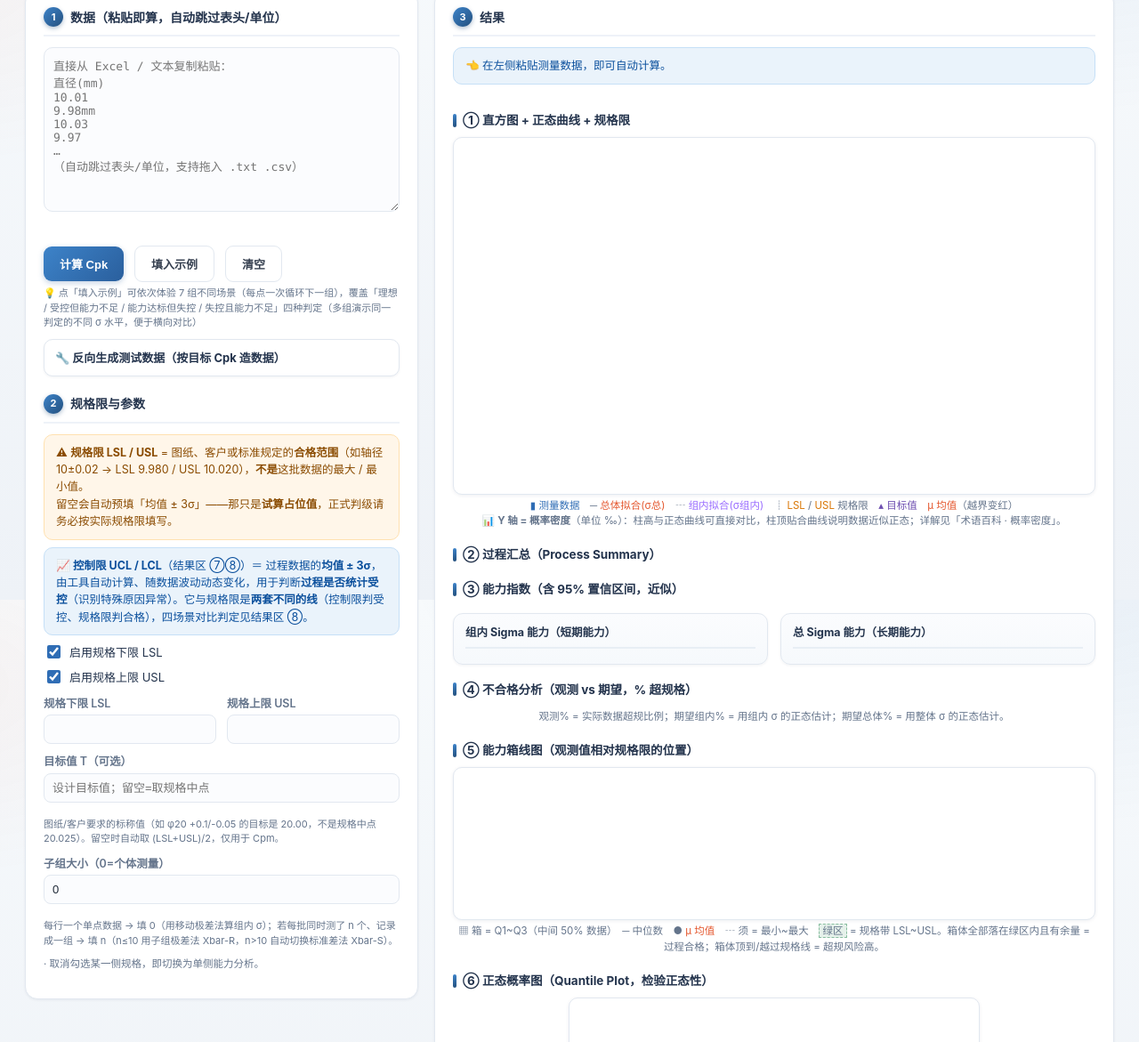
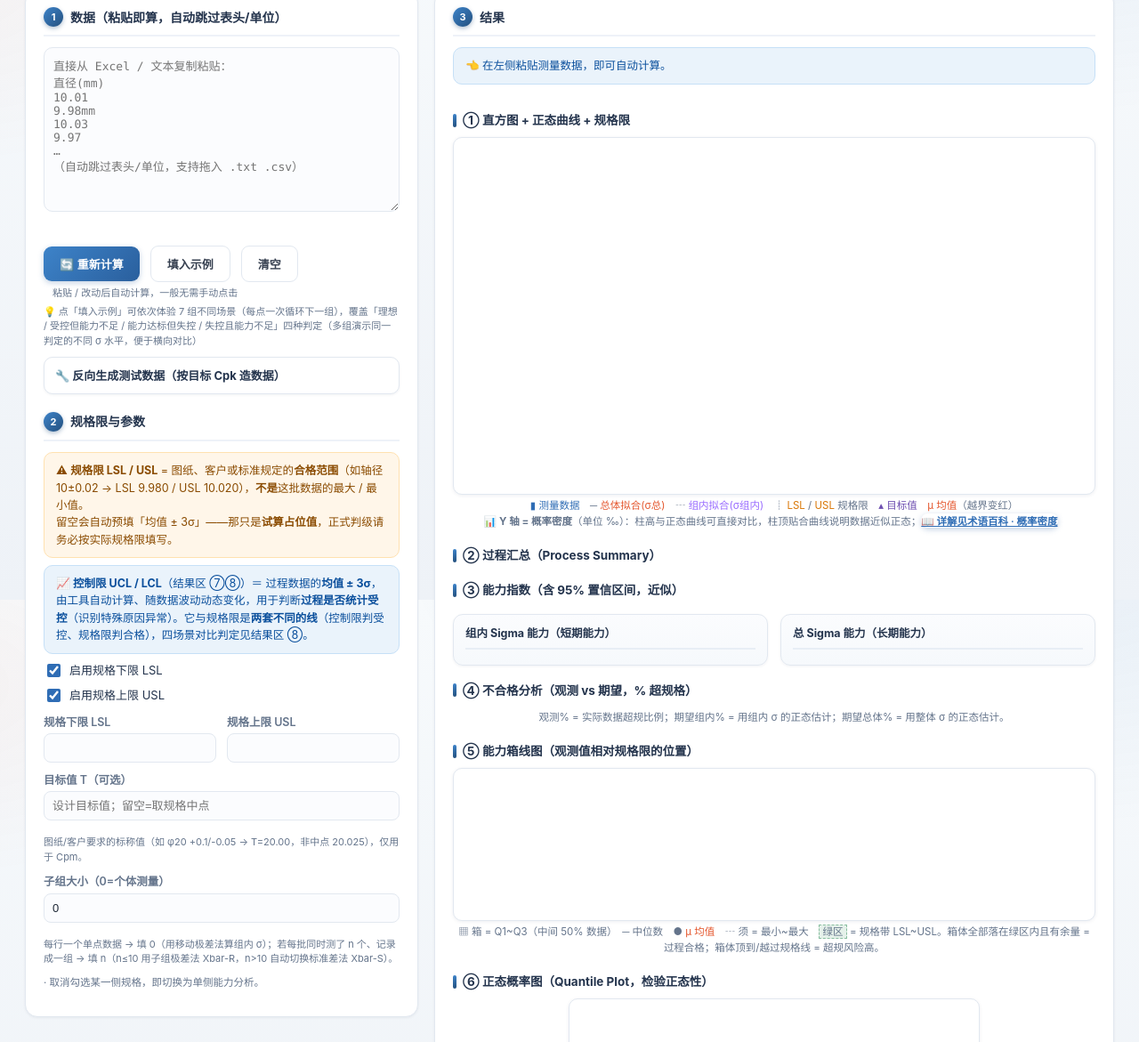
Before and after one commit to GTX950L/cpk-jmp-studio, a plain HTML site: page cpk_calculator.html in a window 1280 px wide. Shown: the part 126-1297 px from the top of the page at 89% size. Drawn offline with Linux system fonts and the light colour scheme.

Commit message:
fix: 用户指引优化——重新计算按钮措辞、术语百科图例直达、目标值 T 说明精简

```diff
--- a/cpk_calculator.html
+++ b/cpk_calculator.html
@@ -115,6 +115,9 @@
           display:flex;align-items:center;gap:6px}
   details summary:hover{color:var(--brand)}
   .legend{font-size:11.5px;color:var(--muted);margin-top:4px;text-align:center}
+  .gloss-jump{background:none;border:none;padding:0;font-size:inherit;color:var(--brand);
+              text-decoration:underline;cursor:pointer;font-family:inherit}
+  .gloss-jump:hover{color:var(--brand-dark)}
   footer{text-align:center;color:var(--muted);font-size:11.5px;padding:20px;
          border-top:1px solid var(--border);background:rgba(255,255,255,.55);margin-top:8px}
   code{background:#eef2f7;padding:1px 5px;border-radius:4px;font-size:12px;color:#1e4d8c}
@@ -273,9 +276,10 @@
     <textarea id="data" placeholder="直接从 Excel / 文本复制粘贴：&#10;直径(mm)&#10;10.01&#10;9.98mm&#10;10.03&#10;9.97&#10;…&#10;（自动跳过表头/单位，支持拖入 .txt .csv）"></textarea>
     <div id="parseInfo" class="parseinfo"></div>
     <div style="margin-top:10px">
-      <button id="btnCalc">计算 Cpk</button>
+      <button id="btnCalc">🔄 重新计算</button>
       <button id="btnSample" class="sec">填入示例</button>
       <button id="btnClear" class="sec">清空</button>
+      <span class="subhint" style="margin-left:10px">粘贴 / 改动后自动计算，一般无需手动点击</span>
     </div>
     <div id="sampleInfo" class="subhint">💡 点「填入示例」可依次体验 7 组不同场景（每点一次循环下一组），覆盖「理想 / 受控但能力不足 / 能力达标但失控 / 失控且能力不足」四种判定（多组演示同一判定的不同 σ 水平，便于横向对比）</div>
 
@@ -307,7 +311,7 @@
     </div>
     <div class="row">
       <label>目标值 T（可选）<input type="number" id="target" step="any" placeholder="设计目标值；留空=取规格中点"></label>
-      <span class="subhint">图纸/客户要求的标称值（如 φ20 +0.1/-0.05 的目标是 20.00，不是规格中点 20.025）。留空时自动取 (LSL+USL)/2，仅用于 Cpm。</span>
+      <span class="subhint">图纸/客户要求的标称值（如 φ20 +0.1/-0.05 → T=20.00，非中点 20.025），仅用于 Cpm。</span>
     </div>
     <div class="row">
       <label>子组大小（0=个体测量）<input type="number" id="sub" value="0" min="0" max="25"></label>
@@ -327,7 +331,7 @@
 
     <div class="chart-title">① 直方图 + 正态曲线 + 规格限</div>
     <canvas id="cvHist" width="720" height="400"></canvas>
-    <div class="legend"><span style="color:#2f6db5">▮ 测量数据</span>　─ <span style="color:#e4572e">总体拟合(σ总)</span>　┄ <span style="color:#9a6dff">组内拟合(σ组内)</span>　┊ <span style="color:#d97706">LSL</span> / <span style="color:#d97706">USL</span> 规格限　<span style="color:#6e4fb0">▴ 目标值</span>　<span style="color:#e4572e">μ 均值</span>（越界变红）<br>📊 <b>Y 轴 = 概率密度</b>（单位 ‰）：柱高与正态曲线可直接对比，柱顶贴合曲线说明数据近似正态；详解见「术语百科 · 概率密度」。</div>
+    <div class="legend"><span style="color:#2f6db5">▮ 测量数据</span>　─ <span style="color:#e4572e">总体拟合(σ总)</span>　┄ <span style="color:#9a6dff">组内拟合(σ组内)</span>　┊ <span style="color:#d97706">LSL</span> / <span style="color:#d97706">USL</span> 规格限　<span style="color:#6e4fb0">▴ 目标值</span>　<span style="color:#e4572e">μ 均值</span>（越界变红）<br>📊 <b>Y 轴 = 概率密度</b>（单位 ‰）：柱高与正态曲线可直接对比，柱顶贴合曲线说明数据近似正态；<button class="gloss-jump" onclick="openGlossAt('概率密度')">📖 详解见术语百科 · 概率密度</button></div>
 
     <!-- ===== JMP 式报告区（截图即用） ===== -->
     <div class="chart-title">② 过程汇总（Process Summary）</div>
@@ -815,7 +819,7 @@ function calc(auto){
         <span>${vText||'请先设置规格限'}</span></div>`;
 
   // ---- 渲染指标卡（按等级着色）----
-  const cardDefs=[['Cp（组内）',cp],['Cpk（组内）',cpk],['Pp（总）',pp],['Ppk（总）',ppk],['Cpm（目标）'+(targetFromInput?'':'*'),cpm]];
+  const cardDefs=[['Cp（组内）',cp],['Cpk（组内）',cpk],['Pp（总）',pp],['Ppk（总）',ppk],['Cpm（目标）'+(targetFromInput?'':(both?'*':'')),cpm]];
   document.getElementById('metrics').innerHTML = cardDefs.map(([k,v])=>{
     const tone=capTone(v);
     return `<div class="metric" style="border-left-color:${tone.c}">
@@ -826,7 +830,7 @@ function calc(auto){
    <div class="metric" style="border-left-color:#c9d1d9"><div class="k">组内 σ</div><div class="v">${fmt(sw,4)}</div></div>
    <div class="metric" style="border-left-color:#c9d1d9"><div class="k">总 σ</div><div class="v">${fmt(sd,4)}</div></div>
    <div class="metric" style="border-left-color:#c9d1d9"><div class="k">超规 PPM</div><div class="v">${obsPpm.toLocaleString('en-US',{maximumFractionDigits:0})}</div></div>`
-  + (targetFromInput?'':`<div class="legend" style="text-align:left;margin:2px 0 0">* 目标值 T 未填写，Cpm 暂按规格中点计算；如需精确请在上方填真实目标值 T。</div>`);
+  ;
 
   // ---- 正态性提示 ----
   document.getElementById('normNote').innerHTML=
@@ -2046,6 +2050,13 @@ function renderGloss(){
 
 function openGloss(){document.getElementById('glossOverlay').classList.add('open');renderGloss();}
 function closeGloss(){document.getElementById('glossOverlay').classList.remove('open');}
+function openGlossAt(kw){
+  glossActiveCat='全部';
+  document.querySelectorAll('#glossCats button').forEach(x=>x.classList.toggle('on',x.dataset.cat==='全部'));
+  glossKW=kw||'';
+  document.getElementById('glossSearch').value=glossKW;
+  openGloss();
+}
 document.getElementById('btnGloss').onclick=openGloss;
 document.getElementById('glossClose').onclick=closeGloss;
 document.getElementById('glossOverlay').addEventListener('click',e=>{if(e.target.id==='glossOverlay')closeGloss();});
```
